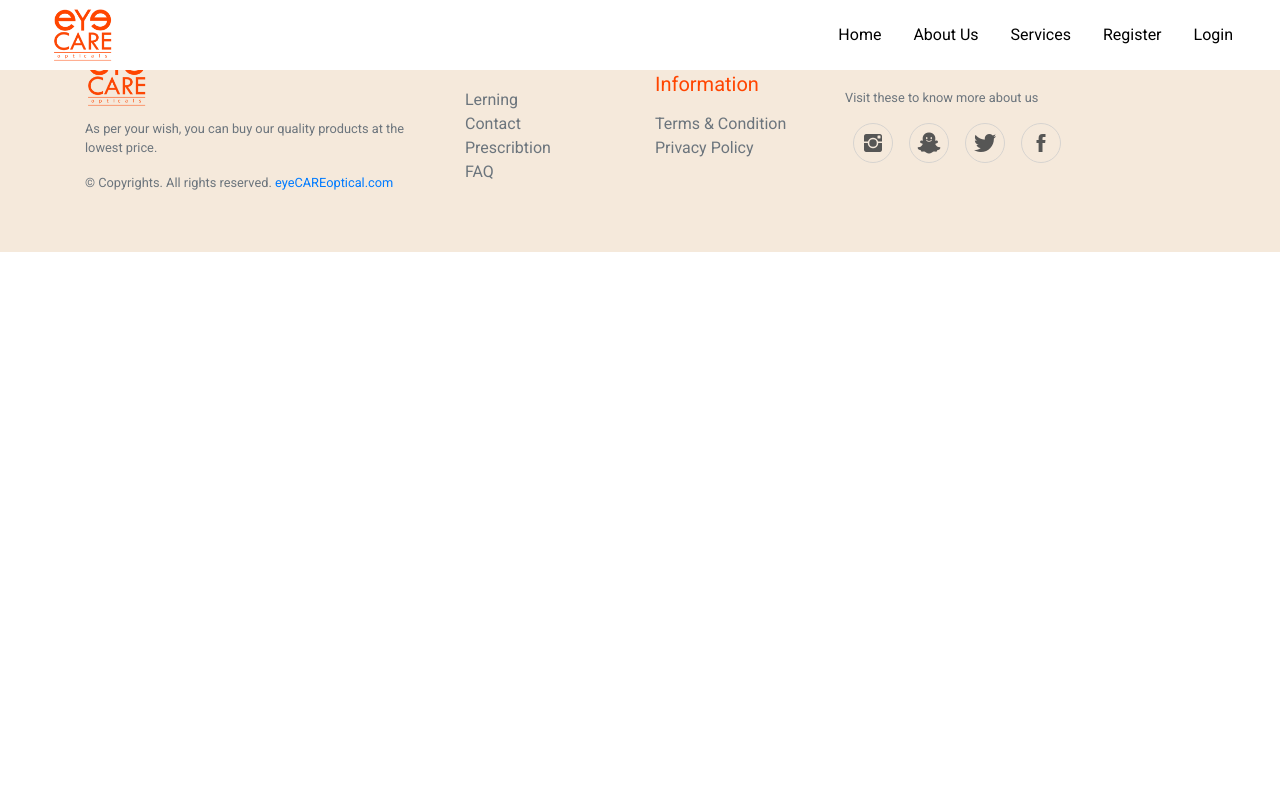
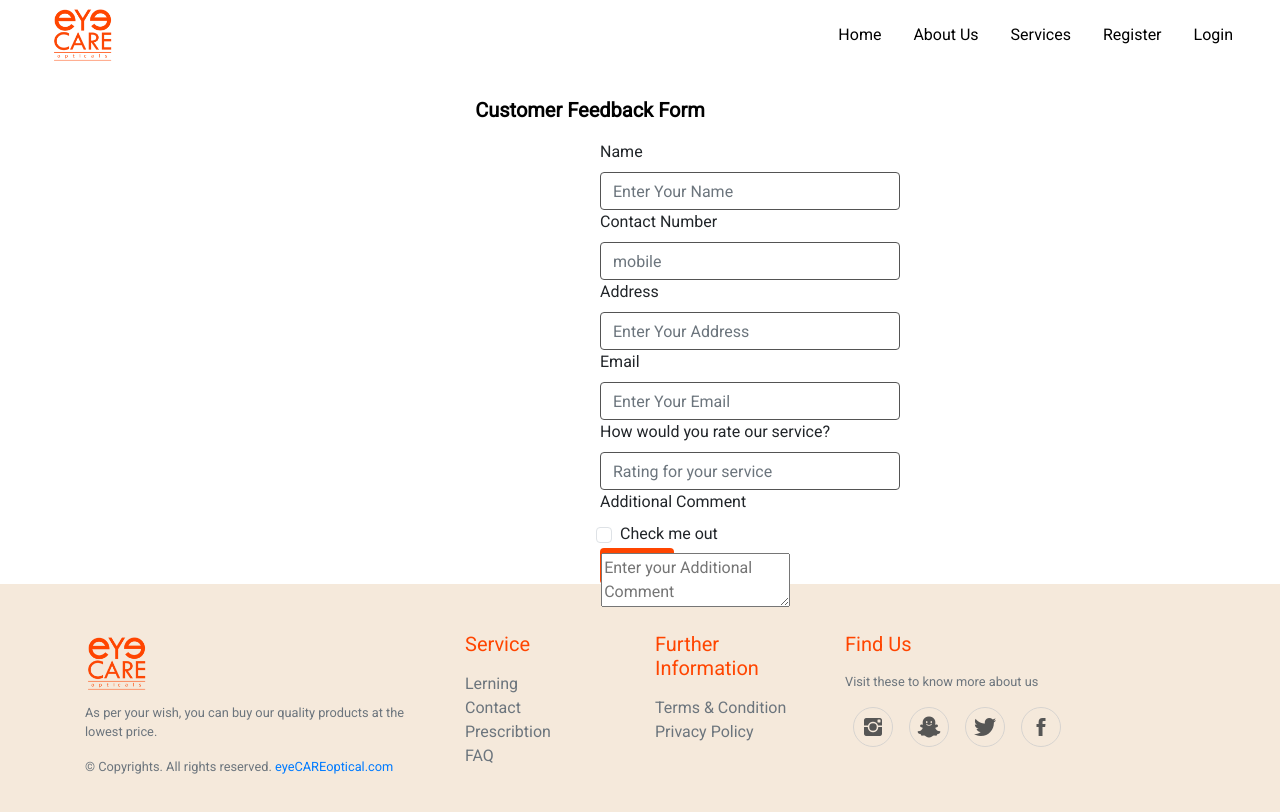
Before and after one commit to AbhishekPeiris/eYeCAREopticals, a React (Create React App) app in the folder frontend/: page /feedbackformScreen in a window 1280 px wide. Shown: the top 812 px of the page. Built offline with nearby package versions, Linux system fonts and the light colour scheme.

Commit message:
feedbackformupdate

```diff
--- a/frontend/src/App.js
+++ b/frontend/src/App.js
@@ -15,6 +15,7 @@ import OphthalmologistsScreen from './screens/OphthalmologistsScreen';
 import EarSpecialistsScreen from './screens/EarSpecialistsScreen';
 
 import FeedbackScreen from './screens/FeedbackScreen';
+import FeedbackFormScreen from './screens/feedbackformScreen';
 
 
 import RayBan from './components/RayBan';
@@ -58,10 +59,12 @@ function App() {
           <Route path='/adddoctor' element={<AddDoctor />} />
           <Route path='/:addrepdetails' element={<AddRepairmentDetails />} />
 
+          <Route path='/addfeedback' element={<FeedbackScreen />} />
+          <Route path='/feedbackformScreen' element={<FeedbackFormScreen />} />
+          <Route path='/ProfileScreen' element={< ProfileScreen/>} />
+
           <Route path='/' element={<HomeScreen />} />
-          <Route path='/addfeedback' element={<FeedbackScreen />} />
-          <Route path='/feedbackformScreen' element={<feedbackformScreen />} />
-          <Route path='/ProfileScreen' element={< ProfileScreen/>} />
+
         </Routes>
 
         <Footer />
--- a/frontend/src/screens/feedbackformScreen.js
+++ b/frontend/src/screens/feedbackformScreen.js
@@ -1,17 +1,94 @@
-import React from 'react'
+import React from "react";
+import styles from "../styles/feedbackformScreen.css";
 
 function feedbackformScreen() {
   return (
-    <div> <div class="row mt-3">
-    <div class="col-md-12"><label class="labels">Date of birth</label><input type="date" class="form-control" placeholder="Date of Birth" value={user.dob} readOnly /></div>
-    <div class="col-md-12"><label class="labels">Address</label><textarea id="address" className="form-control" style={{ width: '100%', minHeight: '50px', maxHeight: "100px", backgroundColor: "white" }} placeholder="Address" value={user.address} readOnly></textarea></div>
-    <div class="col-md-12"><label class="labels">Gender</label><input type="text" class="form-control" placeholder="Gender" value={user.gender} readOnly /></div>
-    <div class="col-md-12"><label class="labels">Contact</label><input type="tel" class="form-control" placeholder="Contact" value={user.contact} readOnly /></div>
-    <div class="col-md-12"><label class="labels">Email</label><input type="email" class="form-control" placeholder="Email" value={user.email} readOnly /></div>
+    <div>
+      <br />
+      <br />
+      <br />
+      <br />
+      <div className="fullform">
+        <form>
+          <div class="form-group0">
+          <p class="form-title">Customer Feedback Form</p>
 
-</div></div>
+            <label for="exampleInputName">Name</label>
+            <input
+              type="text"
+              class="form-control"
+              placeholder="Enter Your Name"
+            ></input>
+          </div>
+          <div class="form-group1">
+            <label for="exampleInputcontactnumber">Contact Number</label>
+            <input
+              type="mobile"
+              class="form-control"
+              id="exampleInputcontactnumber"
+              placeholder="mobile"
+            ></input>
+          </div>
 
-  )
+          <div class="form-group2">
+            <label for="exampleInputAddress">Address</label>
+            <input
+              type="text"
+              class="form-control"
+              id="exampleInputAddress"
+              placeholder="Enter Your Address"
+            ></input>
+          </div>
+
+          <div class="form-group3">
+            <label for="exampleInputEmail">Email</label>
+            <input
+              type="Email"
+              class="form-control"
+              id="exampleInputEmail"
+              placeholder="Enter Your Email"
+            ></input>
+          </div>
+
+          <div class="form-group4">
+            <label for="exampleInputRating">How would you rate our service?</label>
+            <input
+              type="text"
+              class="form-control"
+              id="exampleInputRating"
+              placeholder="Rating for your service "
+
+            ></input>
+
+
+          </div>
+
+          <div class="form-group4">
+                <label for="exampleInputComment">Additional Comment</label>
+          <textarea
+              class="Additional"
+              id="exampleInputComment"
+              placeholder="Enter your Additional Comment"
+          ></textarea>
+          </div>
+
+          <div class="form-check">
+            <input
+              type="checkbox"
+              class="form-check-input"
+              id="exampleCheck1"
+            ></input>
+            <label class="form-check-label" for="exampleCheck1">
+              Check me out
+            </label>
+          </div>
+          <button type="submit" class="btn btn-primary">
+            Submit
+          </button>
+        </form>
+      </div>
+    </div>
+  );
 }
 
-export default feedbackformScreen
+export default feedbackformScreen;
--- a/frontend/src/styles/feedbackformScreen.css
+++ b/frontend/src/styles/feedbackformScreen.css
@@ -0,0 +1,16 @@
+.fullform{
+    position: relative;
+    margin-left: 600px !important;
+}
+.form-control{
+    width: 300px !important;
+}
+.form-title{
+    margin-left: -700px !important;
+}
+.Additional{
+    position: relative;
+    margin-left: -145px !important;
+    bottom: 100px !important;
+    margin-bottom: -200px !important;
+}
```
